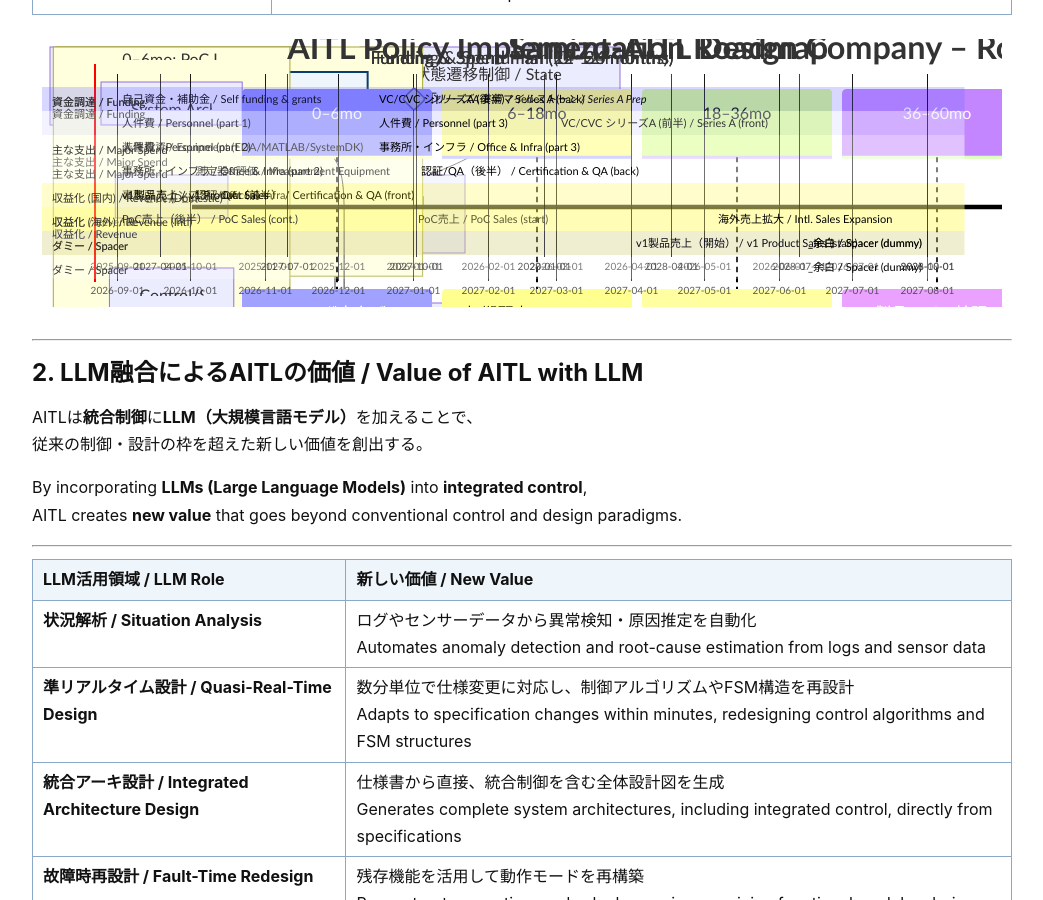
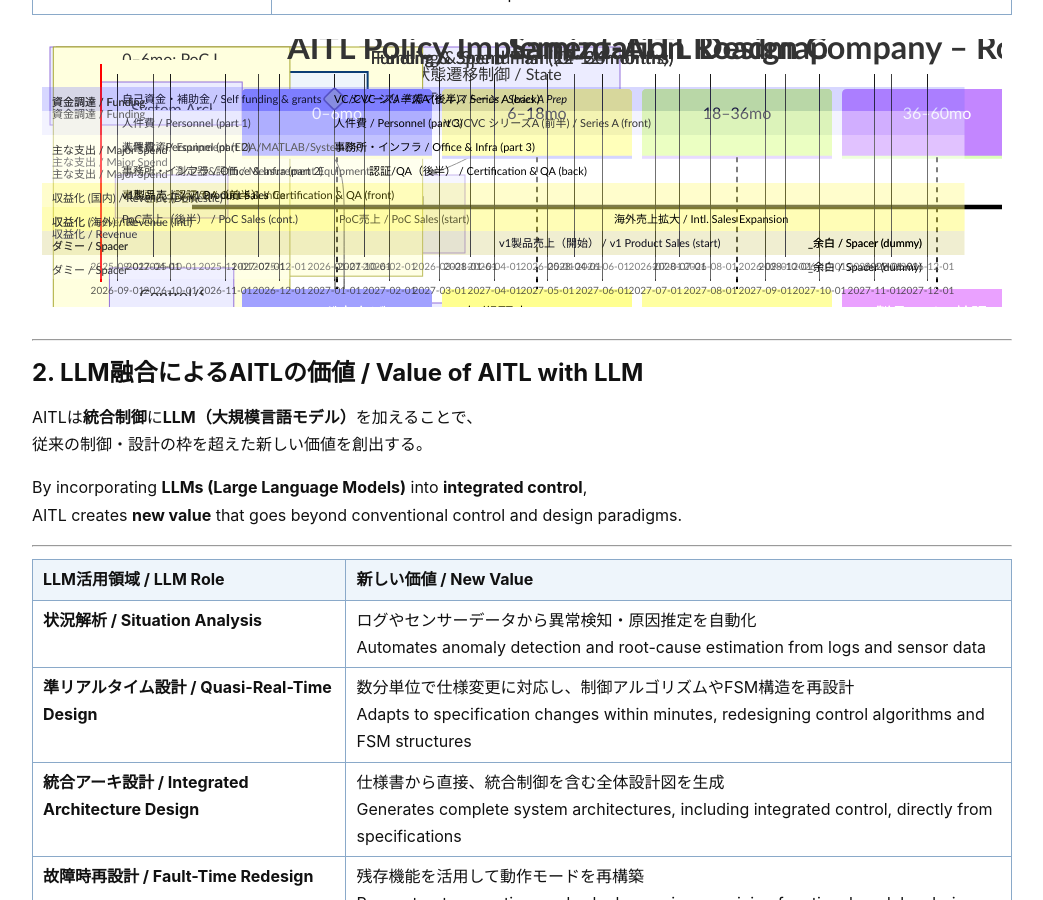
Before and after one commit to Samizo-AITL/AITL-Strategy-Proposal, a Jekyll site: the page built from AITL_Strategy_Proposal_Draft_v4_1.md, in a window 1280 px wide and 900 px high, scrolled down 2400 px. Shown: the whole window, without its empty margins (118-1161 px from the left). Built offline with Jekyll 4.4.1, drawn with Linux system fonts in a browser that asks for light colours.

Commit message:
Update AITL_Strategy_Proposal_Draft_v4_1.md

````diff
--- a/AITL_Strategy_Proposal_Draft_v4_1.md
+++ b/AITL_Strategy_Proposal_Draft_v4_1.md
@@ -392,10 +392,10 @@ gantt
     事務所・インフラ / Office & Infra               :s4a, 2025-09, 12mo
 
     section 収益化 / Revenue
-    PoC売上 / PoC Sales (start)                     :r1a, 2026-01, 8mo
+    PoC売上 / PoC Sales (start)                     :r1a, 2026-01, 8mo  %% ends 2026-09
 
     section ダミー / Spacer
-    _余白 / Spacer (dummy)                           :spA, 2026-08, 1mo
+    _余白 / Spacer (dummy)                           :spA, 2026-12, 2mo
 ```
 ```mermaid
 gantt
@@ -413,10 +413,10 @@ gantt
 
     section 収益化 / Revenue
     PoC売上（後半） / PoC Sales (cont.)              :r1b, 2026-09, 6mo
-    v1製品売上（開始） / v1 Product Sales (start)    :crit, r2b, 2027-04, 5mo
+    v1製品売上（開始） / v1 Product Sales (start)    :crit, r2b, 2027-04, 5mo  %% ends 2027-09
 
     section ダミー / Spacer
-    _余白 / Spacer (dummy)                           :spB, 2027-08, 1mo
+    _余白 / Spacer (dummy)                           :spB, 2027-12, 2mo
 ```
 ```mermaid
 gantt
@@ -432,13 +432,13 @@ gantt
     認証/QA（後半） / Certification & QA (back)      :s5c, 2027-10, 5mo
 
     section 収益化 (国内) / Revenue (Domestic)
-    v1製品売上 / v1 Product Sales                    :crit, r2c, 2027-03, 12mo
+    v1製品売上 / v1 Product Sales                    :crit, r2c, 2027-03, 12mo  %% ends 2028-03
 
     section 収益化 (海外) / Revenue (Intl)
-    海外売上拡大 / Intl. Sales Expansion             :r3c, 2028-05, 5mo
+    海外売上拡大 / Intl. Sales Expansion             :r3c, 2028-05, 5mo        %% ends 2028-10
 
     section ダミー / Spacer
-    _余白 / Spacer (dummy)                           :spC, 2028-10, 1mo
+    _余白 / Spacer (dummy)                           :spC, 2029-02, 3mo
 ```
 ---
 
````
